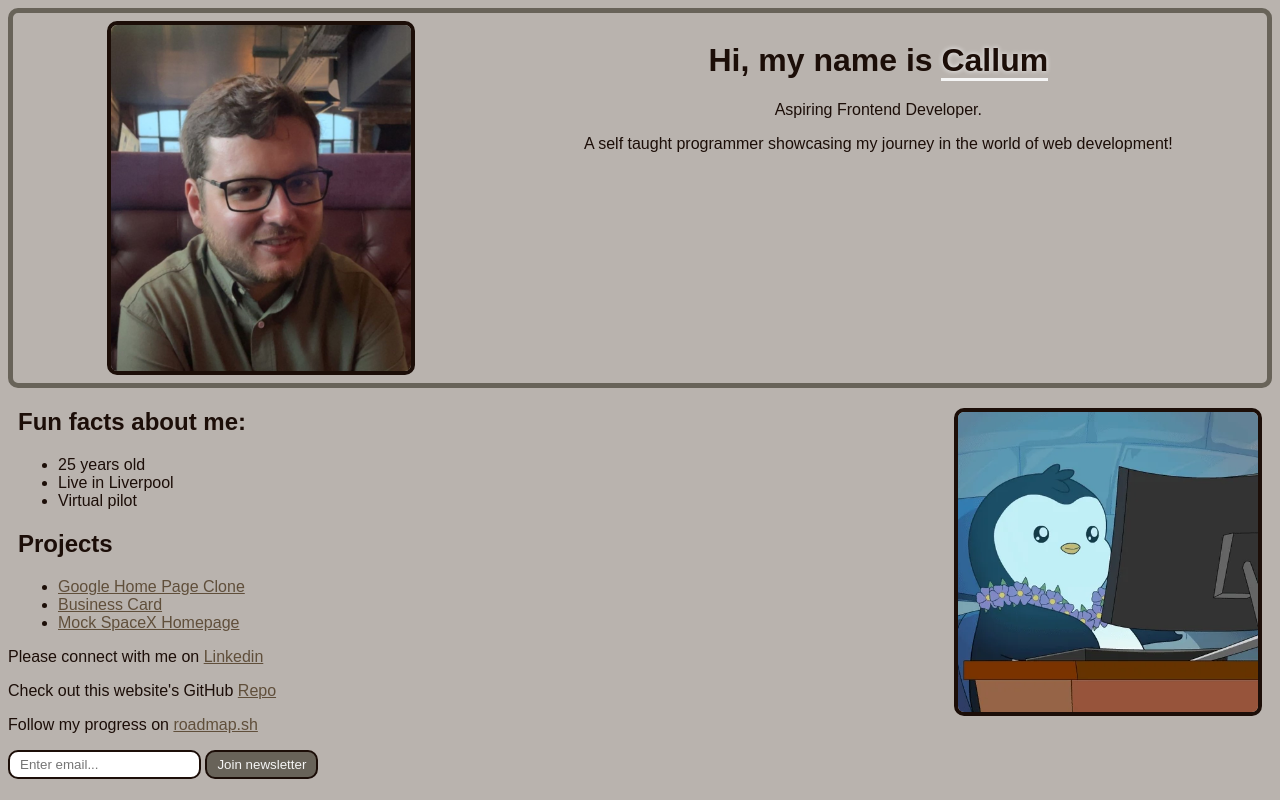
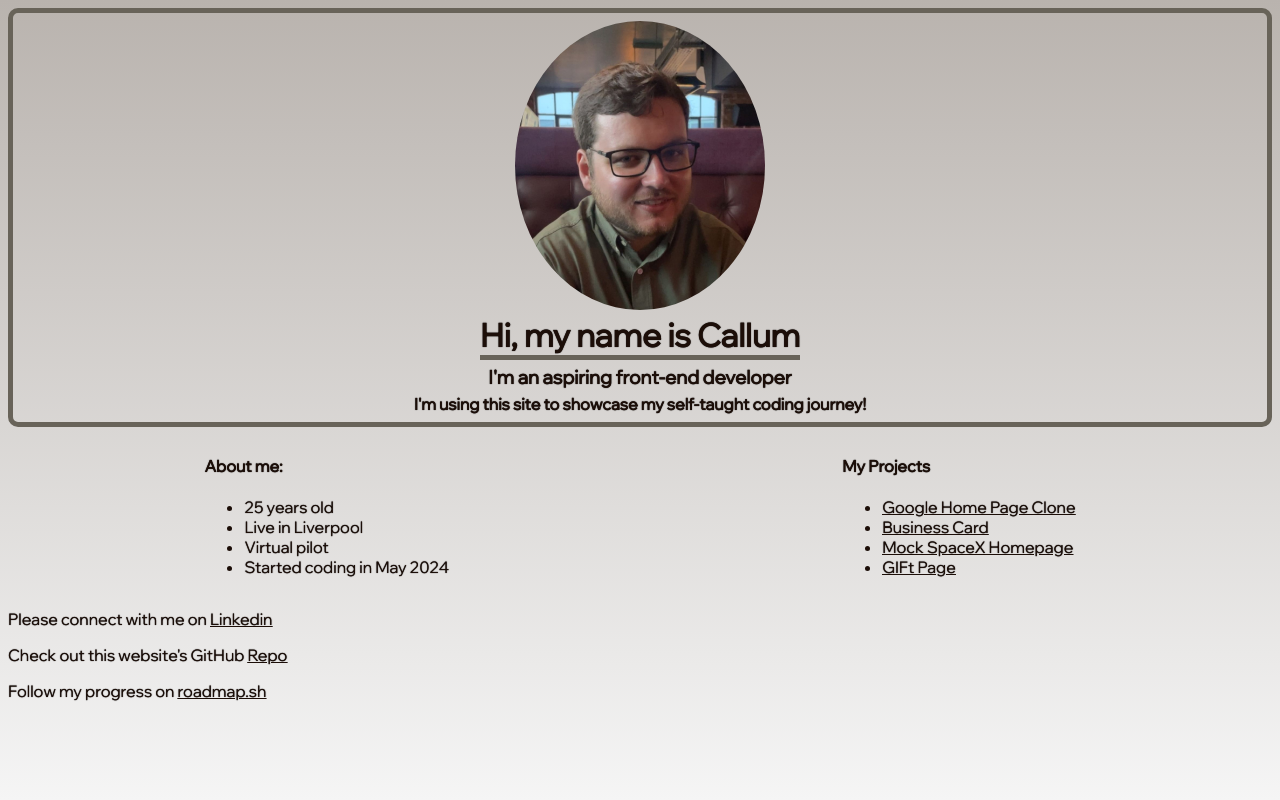
Before and after one commit to robbo1806/personal-site, a plain HTML site: page index.html in a window 1280 px wide. Drawn offline with Linux system fonts and the light colour scheme.

Commit message:
Re-coding of page
Complete re coding of page from scratch to update layout- still some tweaks to be made

Added GIFt site project

```diff
--- a/index.html
+++ b/index.html
@@ -1,34 +1,32 @@
-<!doctype html>
 <html>
     <head>
-        <link rel="stylesheet" href="styles.css" />
-        <title>Callum</title>
+        <link rel="stylesheet" href="styles.css">
+        <link rel="preconnect" href="https://fonts.googleapis.com">
+<link rel="preconnect" href="https://fonts.gstatic.com" crossorigin>
+<link href="https://fonts.googleapis.com/css2?family=Wix+Madefor+Display&display=swap" rel="stylesheet">
     </head>
 
     <body>
-        <div id="img-txt">
-            <img src="me.jpg" alt="Callum smiling at the camera">
+        <div id="hero">
+        <img id="img-me" src="me.jpg" alt="Callum smiling at the camera">
+        <h1 id="hero-h1">Hi, my name is Callum</h1>
+        <h3 id="hero-h3">I'm an aspiring front-end developer</h3>
+        <h4 id="hero-h4">I'm using this site to showcase my self-taught coding journey!</h4>
+        </div>
+
+        <div id="content">
             <div>
-                <h1 id="title-txt">Hi, my name is <span class="name">Callum</span></h1>
-                <p>Aspiring Frontend Developer.</p>
-                <p>A self taught programmer showcasing my journey in the world of web development!</p>
-            </div>
-    </div>
-        <div class="text">
-            <div>
-                    <div id="webp-wrapper">
-                        <img src="computer penguin.webp" alt="a penguin typing on a computer">
-                    </div>
-                <h2>Fun facts about me:</h2>
-
+                <h4>About me:</h4>
                 <ul>
                     <li>25 years old</li>
                     <li>Live in Liverpool</li>
                     <li>Virtual pilot</li>
+                    <li>Started coding in May 2024</li>
                 </ul>
+            </div>
 
-
-                <h2>Projects</h2>
+            <div>
+                <h4>My Projects</h4>
                 <ul>
                     <li>
                         <a href="google-clone/google.html" target="_blank">Google Home Page Clone</a>
@@ -39,9 +37,14 @@
                     <li>
                         <a href="spaceexplorationsite/index.html" target="_blank">Mock SpaceX Homepage</a>
                     </li>
+                    <li>
+                        <a href="giftsite/index.html" target="_blank">GIFt Page</a>
+                    </li>
                 </ul>
             </div>
         </div>
+
+        <div>
             <P>Please connect with me on
                 <a href="https://www.linkedin.com/in/callumrobinson18/" target="_blank">Linkedin</a>
             </P>
@@ -51,9 +54,7 @@
             <p>Follow my progress on
                 <a href="https://roadmap.sh/u/callum" target="_blank">roadmap.sh</a>
             </p>
-            <input id="input" type="text" placeholder="Enter email...">
-
-            <button id="button">Join newsletter</button>
+        </div>
 
     </body>
 </html>
--- a/styles.css
+++ b/styles.css
@@ -1,70 +1,62 @@
-body {
-    background-color: #B9B3AE;
-    color: #1C0E08;
-    font-family: Arial, Helvetica, sans-serif;
+.wix-madefor-display {
+  font-family: "Wix Madefor Display", sans-serif;
+  font-optical-sizing: auto;
+  font-weight: 400;
+  font-style: normal;
 }
 
-img {
-    width: 300px;
-    border-radius: 10px;
-    border: 4px solid #1C0E08;
+body {
+    font-family: Wix Madefor Display, sans-serif;
+    background: linear-gradient(#B9B3AE, whitesmoke);
+    color: #1C0E08;
+    text-shadow: 0 0 1px black;
 }
 
-#img-txt {
-    display: flex;
+#hero{
     border: 5px solid #686359;
     border-radius: 10px;
-    margin: auto;
-    justify-content: space-around;
     text-align: center;
-    padding: 8px 10px;
+    display: flex;
+    flex-direction: column;
+    align-items: center;
 }
 
-.name {
-    text-shadow: 0px 0px 5px whitesmoke;
-    border-bottom: 3px solid whitesmoke;
+#img-me{
+    width: 250px;
+    border-radius: 50%;
+    margin: 8px 0 0 0;
 }
 
-.text {
-    margin: 8px 10px;
+#hero-h1 {
+    border-bottom: 5px solid #686359;
+    margin: 5px 0 0 0;
 }
 
-#webp-wrapper {
-    float: inline-end;
+#hero-h3 {
+    margin: 5px 0 0 0
 }
 
-#input {
-    border: 2px solid #1C0E08;
-    border-radius: 10px;
-    padding-left: 10px;
-    padding-right: 10;
-    padding-top: 5px;
-    padding-bottom: 5px;
+#hero-h4 {
+    margin: 5px 0 8px 0
 }
 
-#button {
-    border: 2px solid #1C0E08;
-    border-radius: 10px;
-    padding-left: 10px;
-    padding-right: 10px;
-    padding-top: 5px;
-    padding-bottom: 5px;
-    background-color: #686359;
-    color: whitesmoke;
+#content{
+    display: flex;
+    justify-content: space-around;
+    margin-top: 8px;
 }
 
-a:link {
-    color: #604F3B;
-}
-
-a:visited{
-    color: #604F3B;
+a {
+    color: #1C0E08;
+    text-shadow: 0 0 1px black;
 }
 
 a:hover {
-    color: whitesmoke;
+    color: #604F3B;
+    text-shadow: 0 0 1px black;
 }
 
-a:active {
+a:visited {
     color: #1C0E08;
+    text-shadow: 0 0 1px black;
 }
```
Lines whose indentation alone changed are shown as unchanged.
